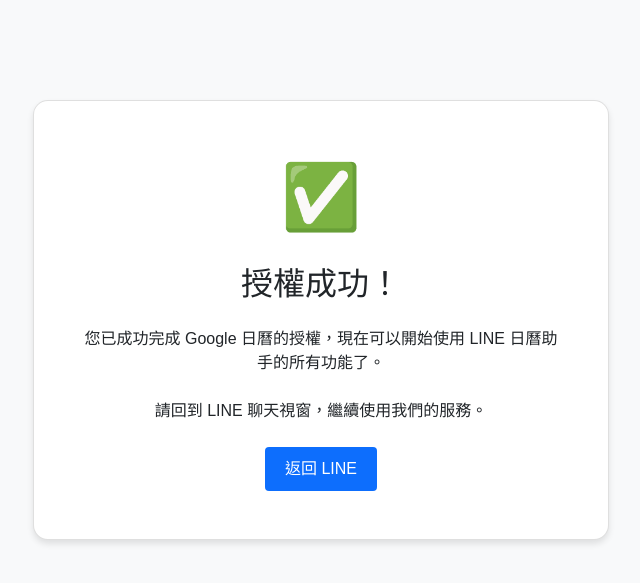
After one commit to brantwu0322/line-calendar-assistant, a Flask app: template templates/oauth_success.html in a window 1280 px wide. The commit adds this page. Shown: the top 583 px of the page, without its empty margins (319-959 px from the left). Run offline with Flask 2, Linux system fonts and the light colour scheme; the template is opened without the code that fills it, so the values that code supplies are empty; parts of the project's set-up code (start-up, migrations or seed data) failed here and were passed over; some libraries are stand-ins or nearby versions.

Commit message:
fix: 修正 Google OAuth 回調處理和管理員登入功能

```diff
--- a/app.py
+++ b/app.py
@@ -44,6 +44,9 @@
 from flask_wtf.csrf import CSRFProtect
 from werkzeug.security import generate_password_hash, check_password_hash
 from googleapiclient.errors import HttpError
+from linebot import LineBotApi
+from linebot.exceptions import InvalidSignatureError
+from linebot.models import MessageEvent, TextMessage, TextSendMessage, TextMessageContent
 
 # 設定日誌
 logging.basicConfig(
@@ -63,7 +66,7 @@
 os.makedirs(os.path.dirname(DB_PATH), exist_ok=True)
 
 app = Flask(__name__)
-app.config['SECRET_KEY'] = os.getenv('FLASK_SECRET_KEY', 'your-secret-key-here')
+app.secret_key = os.getenv('FLASK_SECRET_KEY', 'your-secret-key-here')
 app.config['SESSION_TYPE'] = 'filesystem'
 app.config['WTF_CSRF_ENABLED'] = False
 csrf = CSRFProtect(app)
@@ -334,13 +337,15 @@
 @with_db_connection
 def verify_admin(conn, username, password):
     """驗證管理員帳號密碼"""
-    c = conn.cursor()
-    c.execute('SELECT password FROM admins WHERE username = ?', (username,))
-    result = c.fetchone()
+    cursor = conn.cursor()
+    cursor.execute('SELECT password FROM admins WHERE username = ?', (username,))
+    result = cursor.fetchone()
 
-    if result:
-        return check_password_hash(result[0], password)
-    return False
+    if result is None:
+        return False
+
+    stored_password = result[0]
+    return check_password_hash(stored_password, password)
 
 @with_db_connection
 def get_all_users(conn, search_term=None):
@@ -1220,6 +1225,108 @@
         send_line_message(reply_token, "查詢行程時發生錯誤，請稍後再試。")
         return
 
+@app.route('/admin/login', methods=['GET', 'POST'])
+def admin_login():
+    if request.method == 'POST':
+        username = request.form.get('username')
+        password = request.form.get('password')
+
+        if verify_admin(username, password):
+            session['admin_logged_in'] = True
+            return redirect(url_for('admin_dashboard'))
+        else:
+            flash('帳號或密碼錯誤')
+            return redirect(url_for('admin_login'))
+
+    return render_template('admin_login.html')
+
+@app.route('/admin/dashboard')
+def admin_dashboard():
+    if not session.get('admin_logged_in'):
+        return redirect(url_for('admin_login'))
+
+    users = get_all_users()
+    return render_template('admin_dashboard.html', users=users)
+
+@app.route('/oauth2callback')
+def oauth2callback():
+    """處理 Google OAuth 回調"""
+    try:
+        # 獲取授權碼和狀態
+        code = request.args.get('code')
+        state = request.args.get('state')
+
+        if not code or not state:
+            return "授權失敗：缺少必要的參數", 400
+
+        # 從狀態中獲取用戶 ID
+        line_user_id = state
+
+        # 獲取應用程式 URL
+        app_url = os.getenv('APP_URL', 'https://line-calendar-assistant.onrender.com').rstrip('/')
+        if not app_url.startswith('https://'):
+            app_url = f"https://{app_url.replace('http://', '')}"
+        redirect_uri = f"{app_url}/oauth2callback"
+
+        # 載入客戶端憑證
+        credentials_json = os.getenv('GOOGLE_CREDENTIALS')
+        if not credentials_json:
+            return "未設定 GOOGLE_CREDENTIALS 環境變數", 500
+
+        try:
+            credentials_info = json.loads(credentials_json)
+            with tempfile.NamedTemporaryFile(mode='w', suffix='.json', delete=False) as temp_file:
+                json.dump(credentials_info, temp_file)
+                temp_file_path = temp_file.name
+
+            # 建立 OAuth 流程
+            flow = Flow.from_client_secrets_file(
+                temp_file_path,
+                SCOPES,
+                redirect_uri=redirect_uri
+            )
+            os.unlink(temp_file_path)
+
+            # 交換授權碼
+            flow.fetch_token(code=code)
+            credentials = flow.credentials
+
+            # 儲存用戶憑證
+            save_user_credentials(line_user_id, credentials)
+
+            # 使用 OAuth2 userinfo endpoint 獲取用戶資訊
+            userinfo_url = "https://www.googleapis.com/oauth2/v3/userinfo"
+            headers = {'Authorization': f'Bearer {credentials.token}'}
+            response = requests.get(userinfo_url, headers=headers)
+
+            if response.status_code == 200:
+                user_info = response.json()
+                email = user_info.get('email')
+
+                if email:
+                    # 更新用戶的 Google 電子郵件
+                    conn = get_db_connection()
+                    cursor = conn.cursor()
+                    cursor.execute('UPDATE users SET google_email = ? WHERE line_user_id = ?', (email, line_user_id))
+                    conn.commit()
+                    conn.close()
+
+                    return render_template('oauth_success.html')
+                else:
+                    return "無法獲取用戶電子郵件", 500
+            else:
+                return "無法獲取用戶資訊", 500
+
+        except json.JSONDecodeError:
+            return "GOOGLE_CREDENTIALS 環境變數格式錯誤", 500
+        except Exception as e:
+            logger.error(f"處理 OAuth 回調時發生錯誤：{str(e)}")
+            return f"授權失敗：{str(e)}", 500
+
+    except Exception as e:
+        logger.error(f"OAuth 回調發生未預期錯誤：{str(e)}")
+        return f"系統錯誤：{str(e)}", 500
+
 if __name__ == "__main__":
     logger.info("Starting Flask application...")
     logger.info(f"LINE_CHANNEL_ACCESS_TOKEN: {os.getenv('LINE_CHANNEL_ACCESS_TOKEN')[:10]}...")
--- /dev/null
+++ b/templates/oauth_success.html
@@ -0,0 +1,50 @@
+<!DOCTYPE html>
+<html lang="zh-TW">
+<head>
+    <meta charset="UTF-8">
+    <meta name="viewport" content="width=device-width, initial-scale=1.0">
+    <title>授權成功</title>
+    <link href="https://cdn.jsdelivr.net/npm/bootstrap@5.1.3/dist/css/bootstrap.min.css" rel="stylesheet">
+    <style>
+        body {
+            background-color: #f8f9fa;
+            font-family: 'Microsoft JhengHei', sans-serif;
+        }
+        .container {
+            max-width: 600px;
+            margin-top: 100px;
+        }
+        .success-card {
+            border-radius: 15px;
+            box-shadow: 0 4px 6px rgba(0, 0, 0, 0.1);
+        }
+        .success-icon {
+            font-size: 64px;
+            color: #28a745;
+            margin-bottom: 20px;
+        }
+        .btn-primary {
+            background-color: #0d6efd;
+            border: none;
+            padding: 10px 20px;
+        }
+        .btn-primary:hover {
+            background-color: #0b5ed7;
+        }
+    </style>
+</head>
+<body>
+    <div class="container">
+        <div class="card success-card">
+            <div class="card-body text-center p-5">
+                <div class="success-icon">✅</div>
+                <h2 class="card-title mb-4">授權成功！</h2>
+                <p class="card-text mb-4">您已成功完成 Google 日曆的授權，現在可以開始使用 LINE 日曆助手的所有功能了。</p>
+                <p class="card-text mb-4">請回到 LINE 聊天視窗，繼續使用我們的服務。</p>
+                <a href="https://line.me/R/" class="btn btn-primary">返回 LINE</a>
+            </div>
+        </div>
+    </div>
+    <script src="https://cdn.jsdelivr.net/npm/bootstrap@5.1.3/dist/js/bootstrap.bundle.min.js"></script>
+</body>
+</html>
```
Also changed, not shown: templates/admin_login.html (+32 -14 lines), 1 other file.
